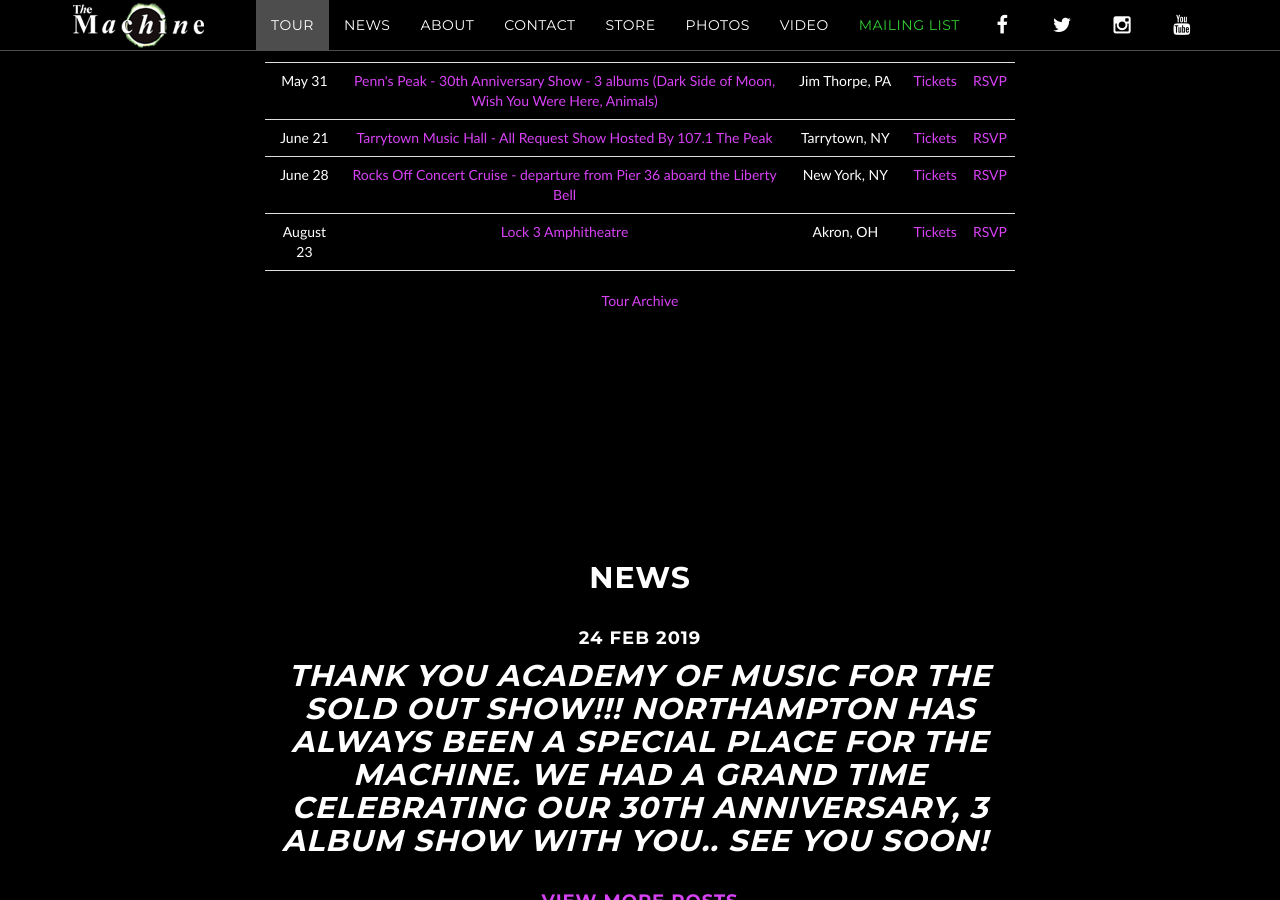
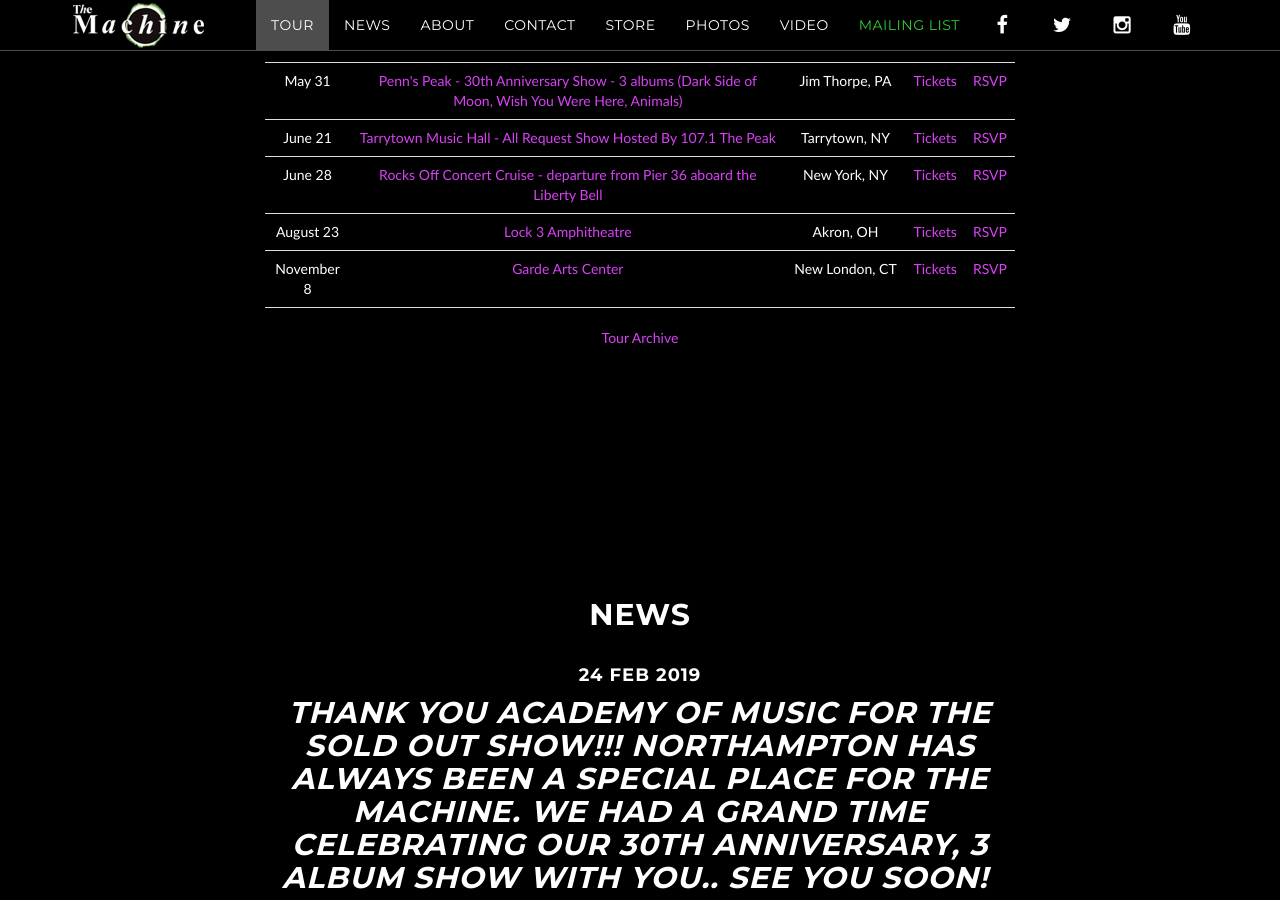
Before and after one commit to machineweb/machineweb.github.io, a Jekyll site: the page built from index.html, in a window 1280 px wide and 900 px high, scrolled down 1737 px. Built offline with Jekyll 4.4.1, drawn with Linux system fonts in a browser that asks for light colours; comment, search, counter and statistics services are not loaded.

Commit message:
New tour item

```diff
--- a/_data/tour.yml
+++ b/_data/tour.yml
@@ -3793,3 +3793,11 @@
     tickets-url: "http://lock3live.com"
     rsvp-url: "http://lock3live.com"
     order: "1566532800000"
+
+  - date: "November 8 2019"
+    venue: "Garde Arts Center"
+    venue-url: "https://gardearts.org"
+    location: "New London, CT"
+    tickets-url: "https://gardearts.org"
+    rsvp-url: "https://gardearts.org"
+    order: "1573189200000"
```
